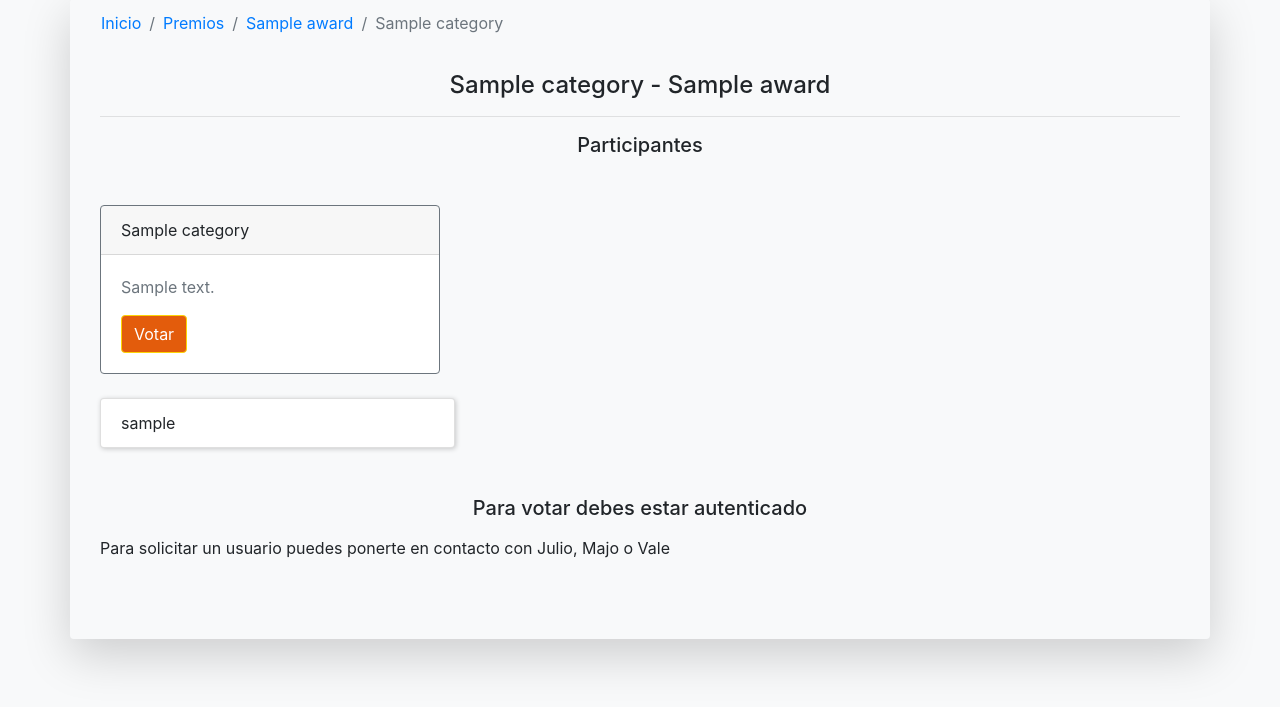
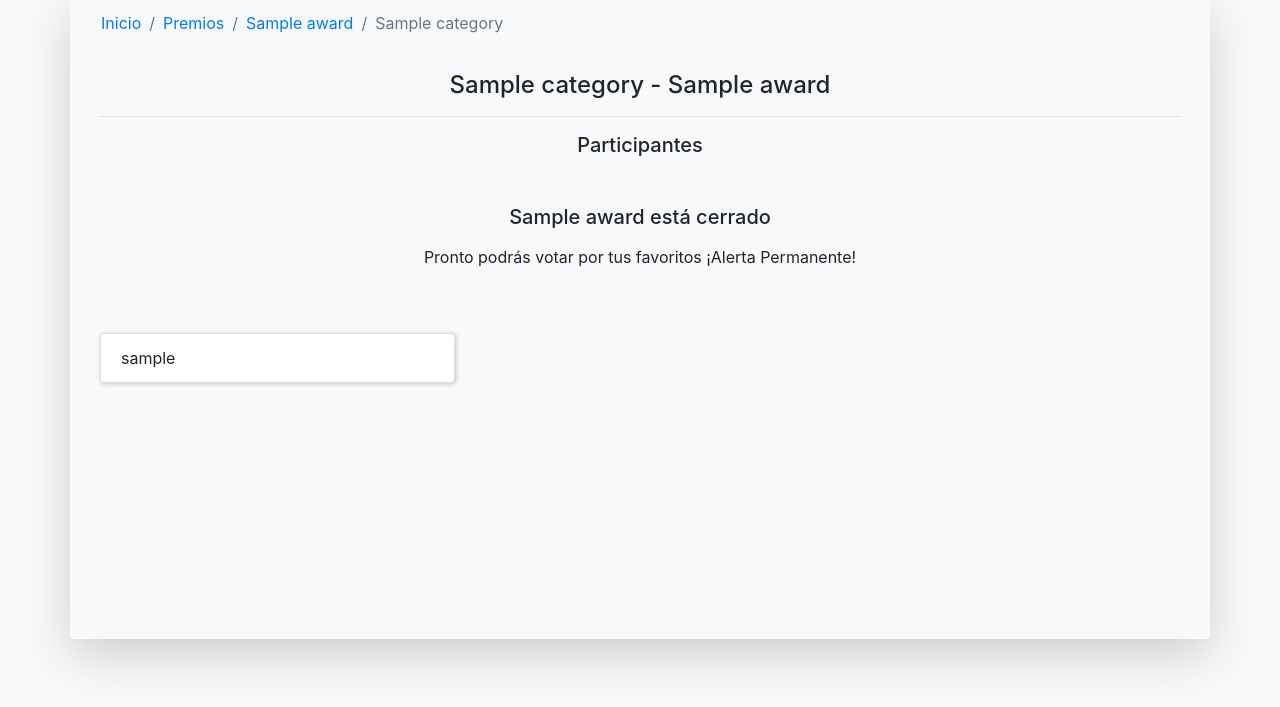
Before and after one commit to jhurtadojerves/characters, a Django app: template apps/awards/templates/awards/category_detail.html in a window 1280 px wide. Shown: the part 73-780 px from the top of the page. Run offline with Django 3.2, Linux system fonts and the light colour scheme; the template is opened without the code that fills it: most values are stand-ins (such as "Sample title", 1, 10 or a date in 2020); some libraries are stand-ins or nearby versions.

Commit message:
Voting only if award category is opened

```diff
--- a/apps/awards/models.py
+++ b/apps/awards/models.py
@@ -19,6 +19,7 @@ class Award(models.Model):
 
     name = models.CharField(max_length=128, unique=True)
     description = models.TextField()
+    opened = models.BooleanField(default=False)
     slug = models.SlugField(max_length=512, editable=False)
 
     def __str__(self):
--- a/apps/awards/templates/awards/category_detail.html
+++ b/apps/awards/templates/awards/category_detail.html
@@ -5,70 +5,42 @@
 {{ category.name }} - {{ category.award.name }}
 {% endblock %}
 
-{% block css %}
-<link href="https://cdn.jsdelivr.net/npm/select2@4.0.12/dist/css/select2.min.css" rel="stylesheet"/>
-<style>
-  .nominees-list {
-    display: grid;
-    grid-template-columns: repeat(auto-fill, minmax(350px, 1fr));
-    grid-gap: .5em;
-    padding-left: 0;
-    margin-bottom: 0;
-  }
-  .nominees-items{
-    box-shadow: 1px 1px 5px rgba(0,0,0, .2);
-  }
-
-</style>
-{% endblock %}
-
-
 {% block content %}
 <div class="container-fluid">
-  <div class="row  pt-2">
+  <div class="row pt-2">
     <div class="col">
       <h4 class="text-center m-auto">{{ category.name }} - {{ category.award }}</h4>
       <hr>
       <h5 class="text-center m-auto mb-4">Participantes</h5>
       <br><br>
-      <div class="row row-cols-1 row-cols-md-3">
-        {% for category in award.categories.all %}
-        {% if category.status %}
-        <div class="col mb-4">
-          <div class="card border-secondary h-100">
-            <div class="card-header">{{category.name}}</div>
-            <div class="card-body text-secondary">
-              <p class="card-text">{{category.description}}</p>
-              <a href="#" class="btn btn-primary">Votar</a>
-            </div>
-          </div>
-        </div>
-        {% endif %}
-        {% endfor %}
-      </div>
     </div>
   </div>
-  <div class="row mb-5">
+  {% if not category.award.opened %}
+  <div class="row">
     <div class="col">
-      <ul class="nominees-list">
-        {% for user in category.participants.all|dictsort:'nick' %}
-        <li class="list-group-item nominees-items">{{user.nick}}</li>
-        {% endfor %}
-      </ul>
+      <h5 class="text-center m-auto mb-5">{{ category.award.name }} está cerrado</h5>
+      <p class="mt-3 text-center">Pronto podrás votar por tus favoritos ¡Alerta Permanente!</p>
     </div>
   </div>
-  {% if not voting and user.is_authenticated %}
+  {% elif not user.is_authenticated %}
+  <div class="row">
+    <div class="col">
+      <h5 class="text-center m-auto mb-5">Para votar debes estar autenticado</h5>
+      <p class="mt-3">Para solicitar un usuario puedes ponerte en contacto con Julio, Majo o Vale</p>
+    </div>
+  </div>
+  {% elif not voting %}
   <div class="row">
     <div class="col">
       <h5 class="text-center m-auto mb-5">Selecciona {{ category.max_options }} opciones</h5>
       <form action="" method="POST" class="uniForm">
         {% csrf_token %}
         {{ form|crispy }}
-        <button type="submit" class="btn btn-success mt-5">Success</button>
+        <button type="submit" class="btn btn-success mt-5">Votar</button>
       </form>
     </div>
   </div>
-  {% elif user.is_authenticated %}
+  {% else %}
   <div class="row">
     <div class="col">
       <h5 class="text-center m-auto mb-5">Votaste por:</h5>
@@ -79,14 +51,16 @@
       </ul>
     </div>
   </div>
-  {% else %}
-  <div class="row">
+  {% endif %}
+  <div class="row mb-5 mt-5">
     <div class="col">
-      <h5 class="text-center m-auto mb-5">Para votar debes estar autenticado</h5>
-      <p class="mt-3">Para solicitar un usuario puedes ponerte en contacto con Julio, Majo o Vale</p>
+      <ul class="nominees-list">
+        {% for user in category.participants.all|dictsort:'nick' %}
+        <li class="list-group-item nominees-items">{{user.nick}}</li>
+        {% endfor %}
+      </ul>
     </div>
   </div>
-  {% endif %}
 </div>
 {% endblock %}
 
--- a/apps/awards/views.py
+++ b/apps/awards/views.py
@@ -61,6 +61,9 @@ class CategoryDetailView(FormMixin, DetailView):
         self.object = self.get_object()
         voting = context.get("voting", None)
         selected_options = request.POST.get("selected_options", False)
+        if not self.object.award.opened:
+            messages.error(request, f"{self.object.award.opened} está cerrado.")
+            raise forms.ValidationError(f"{self.object.award.opened} está cerrado.")
         if len(selected_options) > self.object.max_options:
             messages.error(
                 request, f"Debes elegir un máximo de {self.object.max_options}"
@@ -68,7 +71,6 @@ class CategoryDetailView(FormMixin, DetailView):
             raise forms.ValidationError(
                 f"Debes elegir un máximo de {self.object.max_options}"
             )
-
         if not voting:
             if form.is_valid():
                 characters = Character.objects.filter(pk__in=selected_options)
@@ -78,14 +80,12 @@ class CategoryDetailView(FormMixin, DetailView):
                 voting.save()
                 for character in characters:
                     voting.selected_options.add(character)
-
                 messages.success(request, "Tu voto se registró correctamente")
             else:
                 messages.error(request, "Por favor corrige los errores")
                 return super().form_invalid(form)
         else:
             messages.error(request, "Ya votaste antes en esta categoría")
-
         return redirect(
             reverse("Award:category-detail", args=(kwargs["award"], kwargs["slug"]))
         )
--- a/templates/base.html
+++ b/templates/base.html
@@ -10,6 +10,8 @@
   <link rel="stylesheet" href="https://stackpath.bootstrapcdn.com/bootstrap/4.4.1/css/bootstrap.min.css"
         integrity="sha384-Vkoo8x4CGsO3+Hhxv8T/Q5PaXtkKtu6ug5TOeNV6gBiFeWPGFN9MuhOf23Q9Ifjh" crossorigin="anonymous">
   <link href="https://maxcdn.bootstrapcdn.com/font-awesome/4.3.0/css/font-awesome.min.css" rel="stylesheet">
+  <link href="https://cdn.jsdelivr.net/npm/select2@4.0.12/dist/css/select2.min.css" rel="stylesheet"/>
+
   <script src="https://kit.fontawesome.com/1712bf1cc0.js"></script>
 
   <style>
@@ -18,18 +20,30 @@
       border-color: #fcd407;
     }
 
+    .cke {
+      width: 100% !important;
+    }
+
+    .django-ckeditor-widget {
+      width: 100% !important;
+    }
+
     .nav-link.active {
       background-color: transparent !important;
       border: 1px solid #fcd407;
       color: #6c757d !important;
     }
 
-    .django-ckeditor-widget {
-      width: 100% !important;
+    .nominees-list {
+      display: grid;
+      grid-template-columns: repeat(auto-fill, minmax(350px, 1fr));
+      grid-gap: .5em;
+      padding-left: 0;
+      margin-bottom: 0;
     }
 
-    .cke {
-      width: 100% !important;
+    .nominees-items {
+      box-shadow: 1px 1px 5px rgba(0, 0, 0, .2);
     }
   </style>
 
```
Also changed, not shown: apps/characters/templates/characters/detail.html (+6 -5 lines), apps/awards/migrations/0015_award_opened.py (added).
